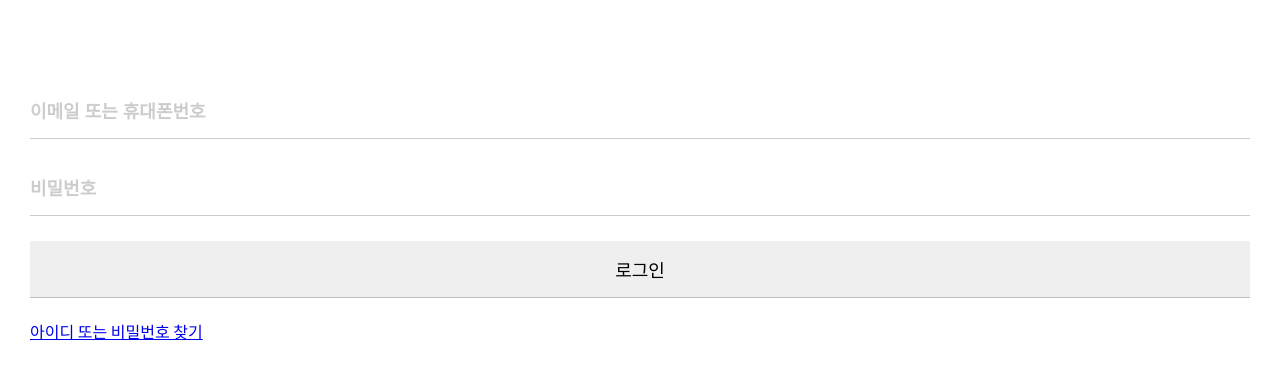
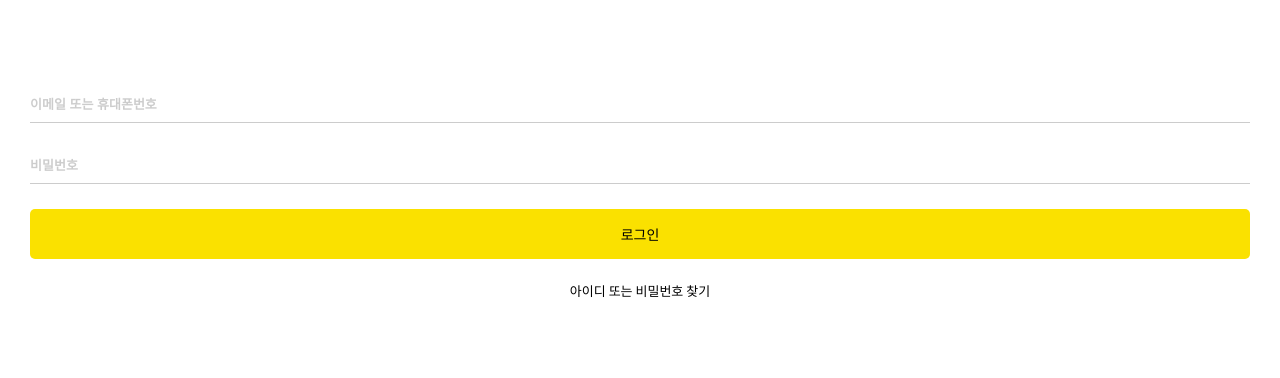
Before and after one commit to jkswjd/kokoa-clone-2021, a plain HTML site: page index.html in a window 1280 px wide. Shown: the part 190-568 px from the top of the page. Drawn offline with Linux system fonts and the light colour scheme.

Commit message:
Update styles.css

```diff
--- a/CSS/styles.css
+++ b/CSS/styles.css
@@ -29,11 +29,13 @@ body {
 }
 #login-form input {
   border: none;
+  padding: 10px 0px;
+  margin-bottom: 25px;
+}
+#login-form input:not([type="submit"]) {
   border-bottom: 1px solid rgba(0, 0, 0, 0.2);
-  padding: 15px 0px;
-  font-size: 18px;
-  margin-bottom: 25px;
   transition: border-color 0.3s ease-in-out;
+  font-size: 13px;
 }
 #login-form input::placeholder {
   color: rgba(0, 0, 0, 0.2);
@@ -42,3 +44,16 @@ body {
 #login-form input:focus {
   border-color: var(--yellow);
 }
+#login-form input[type="submit"] {
+  background-color: var(--yellow);
+  cursor: pointer;
+  font-size: 14px;
+  padding: 15px 0px;
+  border-radius: 5px;
+}
+#login-form a {
+  text-align: center;
+  text-decoration: none;
+  color: inherit;
+  font-size: 13px;
+}
```
